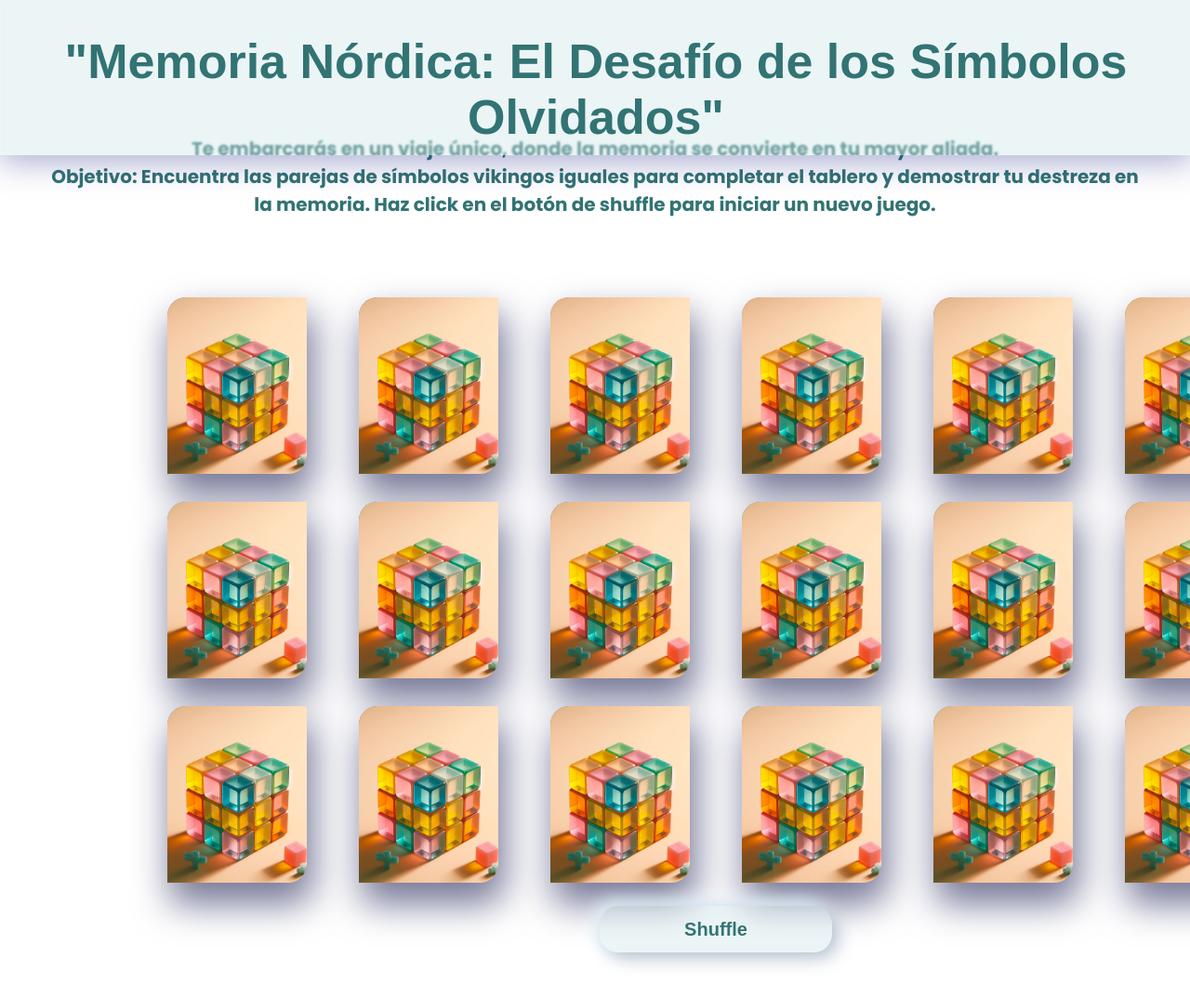
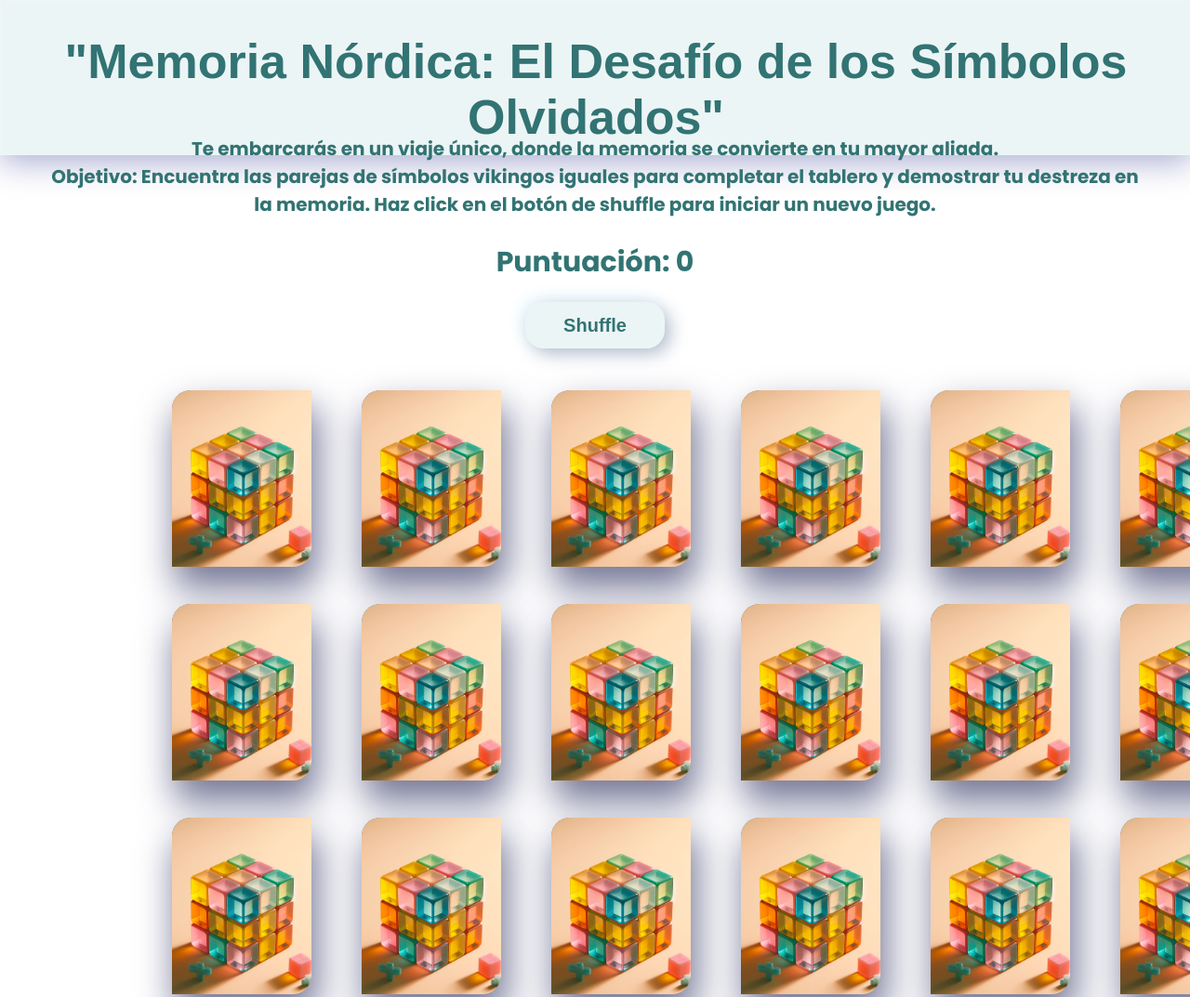
Before and after one commit to tamaracontreras/DEV012-memory-match, a website with bundled scripts: page src/index.html in a window 1280 px wide. Shown: the top 1073 px of the page at 93% size. Built offline with nearby package versions, Linux system fonts and the light colour scheme; a web font is replaced by a local one.

Commit message:
juego terminado

```diff
--- a/src/components/App.js
+++ b/src/components/App.js
@@ -22,9 +22,9 @@ export const App = () => {
   let objetoGuardado = "";
   let objetoGuardadoDos = "";
   let puntos = 0;
+const contenedorGeneral = document.createElement("div");
+contenedorGeneral.classList.add("contenedorGeneral");
 
-  const contenedorTotal = document.createElement("div");
-  contenedorTotal.classList.add("contenedor-total");
   //contenedor para la puntuacion
   const contNuevoH1 = document.createElement("div");
   contNuevoH1.classList.add("contenedorPuntuacion");
@@ -32,18 +32,25 @@ export const App = () => {
   const nuevoH1 = document.createElement("h1");
   nuevoH1.classList.add("puntuacion");
   nuevoH1.textContent = "Puntuación: " + puntos;
+
+  contenedorGeneral.appendChild(contNuevoH1);
+  contNuevoH1.appendChild(nuevoH1);
+
+
   const contenedorboton = document.createElement("div");
   contenedorboton.classList.add("contenedor_boton");
+
 
   const boton = document.createElement("button");
   boton.classList.add("revolver");
   boton.textContent = "Shuffle";
+  contenedorGeneral.appendChild(contenedorboton);
+  contenedorboton.appendChild(boton);
+
 
   const contenedor_principal = document.createElement("div");
-
   contenedor_principal.classList.add("contenedor");
 
-  //contador de puntos
 
   boton.addEventListener("click", barajarYCrearCartas);
 
@@ -57,6 +64,7 @@ export const App = () => {
 
   function renderizarCartas() {
     contenedor_principal.innerHTML = "";
+
     shuffleArray(Vikingos.copia);
     for (let i = 0; i < 18; i++) {
       // Dentro del bucle, se crea un contenedor para cada carta,
@@ -73,7 +81,7 @@ export const App = () => {
       // Crea el elemento de imagen de Dorso
       const imgDorso = document.createElement("img");
       imgDorso.classList.add("imagenDorso");
-      imgDorso.setAttribute("src", "/Imagenes/dorso.jpg");
+      imgDorso.setAttribute("src", "./Imagenes/dorso.jpg");
       imgDorso.setAttribute("alt", "rubik");
 
       // Crea un contenedor para la imagen
@@ -88,33 +96,19 @@ export const App = () => {
       imgElement.setAttribute("id", "imagen");
 
 
-      contenedorTotal.appendChild(contNuevoH1);
-      contNuevoH1.appendChild(nuevoH1);
-      contenedorTotal.appendChild(contenedor_principal);
-
-      contenedor_principal.appendChild(cardContainer);
-
-
-
       cardContainer.appendChild(imgContainerDiv);
       imgContainerDiv.appendChild(imgElement);
 
       cardContainer.appendChild(containerDorso);
       containerDorso.appendChild(imgDorso);
-
-      contenedor_principal.appendChild(contenedorboton);
-      contenedorboton.appendChild(boton);
-
-      // Agrega el evento de clic a cada carta
-
-      // cardContainer.addEventListener("click", cambiarEstilosCarta);
+      contenedor_principal.appendChild(cardContainer);
 
       cardContainer.addEventListener("click", function (e) {
         if (cartaGuardada === "") {
           cartaGuardada = Vikingos.copia[i].id;
           // guarda el objeto seleccionado del primer click (cardContainer) aplicando la funcion mostrarCarta
           objetoGuardado = mostrarCarta(e);
-
+          console.log(cartaGuardada);
           console.log(objetoGuardado);
           console.log("cartauno");
           // con el return termina la ejecucion de esta funcion
@@ -148,14 +142,18 @@ export const App = () => {
 
         cartaGuardada = "";
         cartaGuardadaDos = "";
+      });
 
+    }
+    contenedorGeneral.appendChild(contenedor_principal);
+    // contenedor_principal.appendChild(contenedorboton);
+    // contenedorboton.appendChild(boton);
 
+    // Agrega el evento de clic a cada carta
 
-
-      });
-    }
+    // cardContainer.addEventListener("click", cambiarEstilosCarta);
   }
   barajarYCrearCartas();
 
-  return contenedor_principal;
+  return contenedorGeneral;
 };
--- a/src/data/vikings/vikings.js
+++ b/src/data/vikings/vikings.js
@@ -1,14 +1,14 @@
 export  const Vikingos = {
   name: 'Vikings',
   items: [
-    { id: 'martillo_de_thor', image: '../Imagenes/martillo_de_thor.jpg', bgColor: '#339933' },
-    { id: 'iyggdrasil', image:'../Imagenes/yggdrasil.jpg', bgColor: '#339933' },
-    { id: 'lanza_de_odin', image:'../Imagenes/lanza_de_odin.jpg', bgColor: '#339933' },
-    { id: 'valkiria', image: '../Imagenes/valkiria.jpg', bgColor: '#F05032' },
-    { id: 'barco_drakkar', image: '../Imagenes/barco_drakkar.jpg', bgColor: '#F05032' },
-    { id: 'lobo_fenrir', image: '../Imagenes/lobo_fenrir.jpg', bgColor: '#F05032' },
-    { id: 'espada_vikinga', image: '../Imagenes/espada_vikinga.jpg', bgColor: '#1572B6' },
-    { id: 'escritura_runica', image: '../Imagenes/escritura_runica.jpg', bgColor: '#1572B6' },
-    { id: 'vegvísir', image: '../Imagenes/vegvísir.jpg', bgColor: '#1572B6' },
+    { id: 'martillo_de_thor', image: './Imagenes/martillo_de_thor.jpg', bgColor: '#339933' },
+    { id: 'iyggdrasil', image:'./Imagenes/yggdrasil.jpg', bgColor: '#339933' },
+    { id: 'lanza_de_odin', image:'./Imagenes/lanza_de_odin.jpg', bgColor: '#339933' },
+    { id: 'valkiria', image: './Imagenes/valkiria.jpg', bgColor: '#F05032' },
+    { id: 'barco_drakkar', image: './Imagenes/barco_drakkar.jpg', bgColor: '#F05032' },
+    { id: 'lobo_fenrir', image: './Imagenes/lobo_fenrir.jpg', bgColor: '#F05032' },
+    { id: 'espada_vikinga', image: './Imagenes/espada_vikinga.jpg', bgColor: '#1572B6' },
+    { id: 'escritura_runica', image: './Imagenes/escritura_runica.jpg', bgColor: '#1572B6' },
+    { id: 'vegvísir', image: './Imagenes/vegvísir.jpg', bgColor: '#1572B6' },
   ],
 };
--- a/src/style.css
+++ b/src/style.css
@@ -22,34 +22,12 @@ header {
   padding: 10px;
   font-size: 26px;
   font-family: "Protest Revolution", sans-serif;
-  -webkit-animation-name: slideInLeft;
-  animation-name: slideInLeft;
+  -webkit-animation: text-focus-in 2s linear 1s both;
+  animation: text-focus-in 2s linear 1s both;
   -webkit-animation-duration: 1s;
   animation-duration: 1s;
   -webkit-animation-fill-mode: both;
   animation-fill-mode: both;
-}
-@-webkit-keyframes slideInLeft {
-  0% {
-    -webkit-transform: translateX(-100%);
-    transform: translateX(-100%);
-    visibility: visible;
-  }
-  100% {
-    -webkit-transform: translateX(0);
-    transform: translateX(0);
-  }
-}
-@keyframes slideInLeft {
-  0% {
-    -webkit-transform: translateX(-100%);
-    transform: translateX(-100%);
-    visibility: visible;
-  }
-  100% {
-    -webkit-transform: translateX(0);
-    transform: translateX(0);
-  }
 }
 
 .instrucciones {
@@ -59,13 +37,38 @@ header {
   font-family: "Poppins", sans-serif;
   font-weight: 200;
   font-style: normal;
-  padding: 50px;
+  padding: 50px 50px 0px;
+  -webkit-animation: text-focus-in 2s linear 1s both;
+  animation: text-focus-in 2s linear 1s both;
+}
+@-webkit-keyframes text-focus-in {
+  0% {
+    -webkit-filter: blur(12px);
+    filter: blur(12px);
+    opacity: 0;
+  }
+  100% {
+    -webkit-filter: blur(0px);
+    filter: blur(0px);
+    opacity: 1;
+  }
+}
+@keyframes text-focus-in {
+  0% {
+    -webkit-filter: blur(12px);
+    filter: blur(12px);
+    opacity: 0;
+  }
+  100% {
+    -webkit-filter: blur(0px);
+    filter: blur(0px);
+    opacity: 1;
+  }
 }
 
 h1,
 h3 {
   color: rgb(50, 115, 115);
-
   text-align: center;
   margin-top: 25px;
 }
@@ -86,13 +89,15 @@ h3 {
   margin-right: 100px;
   align-items: center;
   width: 1200px;
+  margin-top: 30px;
 }
 
 .card-container {
   width: 150px;
   height: 190px;
   background-color: gray;
-  margin: 10px;
+  margin: 15px;
+
   border-radius: 20px 0px 20px 0px;
   -webkit-box-shadow: 5px 21px 39px 2px rgba(117, 119, 150, 1);
   -moz-box-shadow: 5px 21px 39px 2px rgba(117, 119, 150, 1);
@@ -129,33 +134,34 @@ h3 {
 
 .contenedor_boton {
   display: flex;
-  padding: 5px;
+
   justify-content: center;
   width: 100%;
   margin-top: 0px;
 }
 .revolver {
   height: 50px;
-  width: 250px;
+  width: 150px;
   font-size: 15px;
-  background:rgba(208, 230, 232, 0.4);
-  box-shadow: 6px 6px 20px -1px #acb8c9,
-             -6px -6px 20px -1px #e8f8ff;
+  background: rgba(208, 230, 232, 0.4);
+  box-shadow: 6px 6px 20px -1px #acb8c9, -6px -6px 20px -1px #e8f8ff;
   border: none;
-  margin-bottom: 30px;
   border-radius: 20px;
   color: rgb(50, 115, 115);
   font-size: 20px;
-  font-weight:700;
+  font-weight: 700;
 }
-.revolver:hover{
+.revolver:hover {
   box-shadow: inset 4px 4px 10px -1px rgba(0, 0, 0, 0.15),
-        inset -4px -4px 10px -1px rgba(255, 255, 255, 0.7);
-
+    inset -4px -4px 10px -1px rgba(255, 255, 255, 0.7);
 }
 .contenedorPuntuacion {
   display: flex;
   justify-content: center;
   font-family: "Poppins", sans-serif;
   font-size: 15px;
+  padding: 0px 0px 20px;
 }
+.contenedorPuntuacion h1 {
+  margin: 0px;
+}
```
